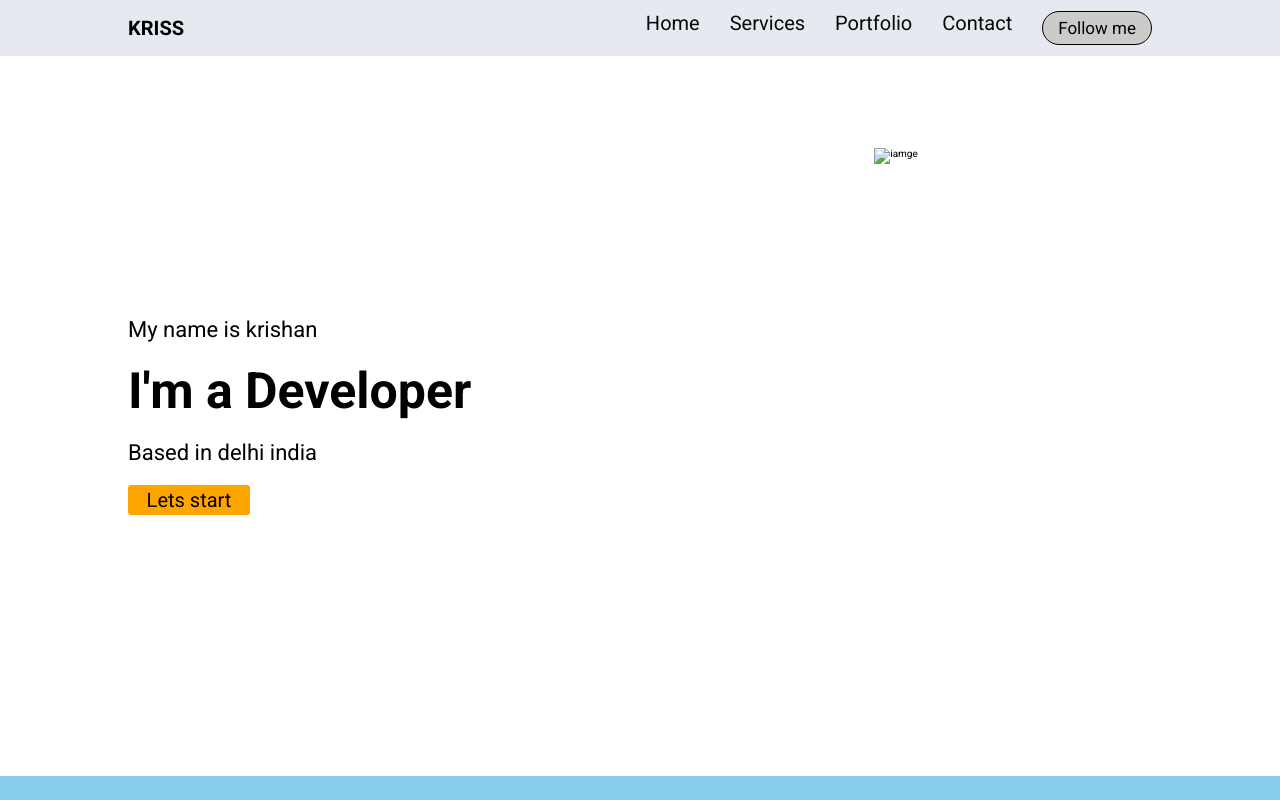
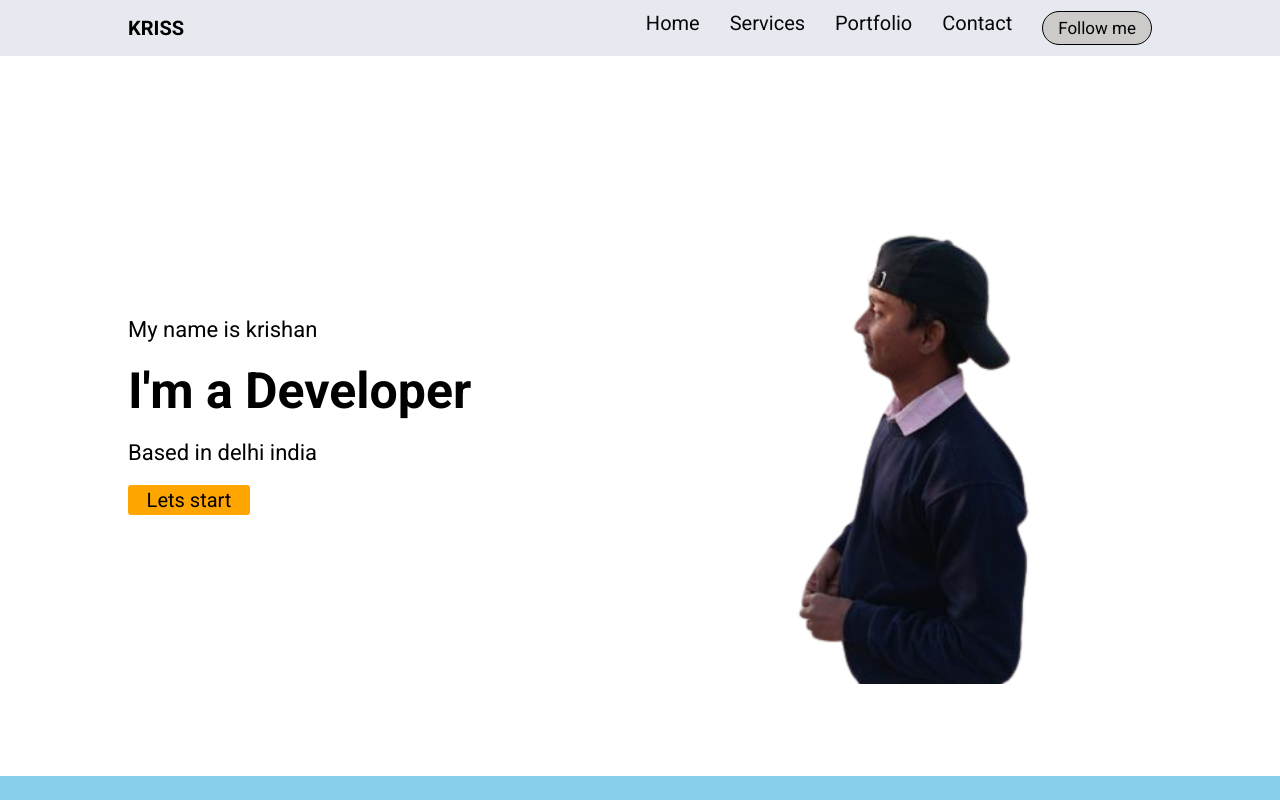
Before and after one commit to ITACHI2704/portfolio-kkr, a plain HTML site: page index.html in a window 1280 px wide. Shown: the top 800 px of the page. Drawn offline with nearby package versions, Linux system fonts and the light colour scheme.

Commit message:
image changes

```diff
--- a/index.html
+++ b/index.html
@@ -52,7 +52,7 @@
       </div>
       <div class="hleft">
         <img
-          src="assests/images/kkk.png"
+          src="assests/images/kkkk.png"
           alt=" iamge"
         />
       </div>
```
Also changed, not shown: assests/images/kkkk.png (renamed from assests/images/428901838_961623605294186_3609145547116171210_n-removebg-preview.png).
